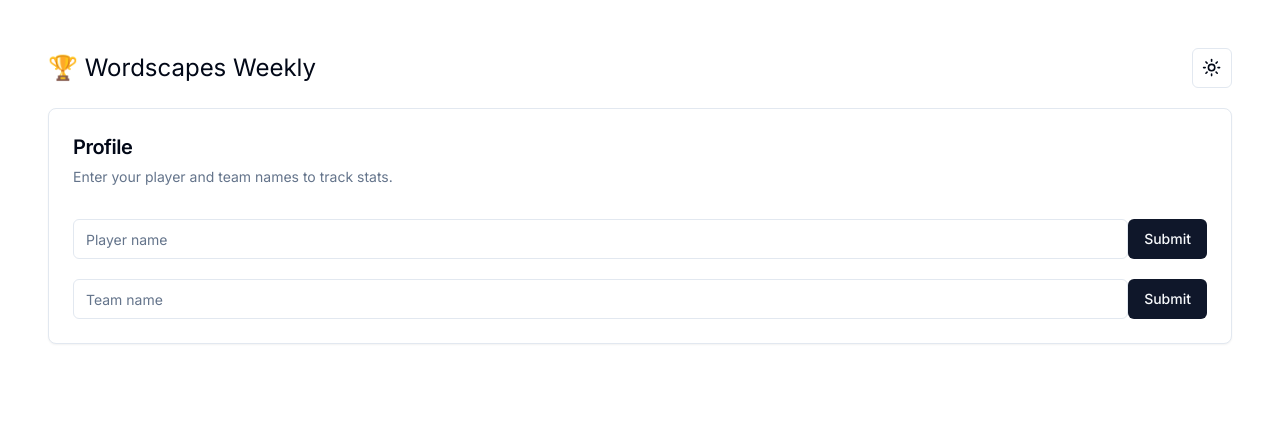
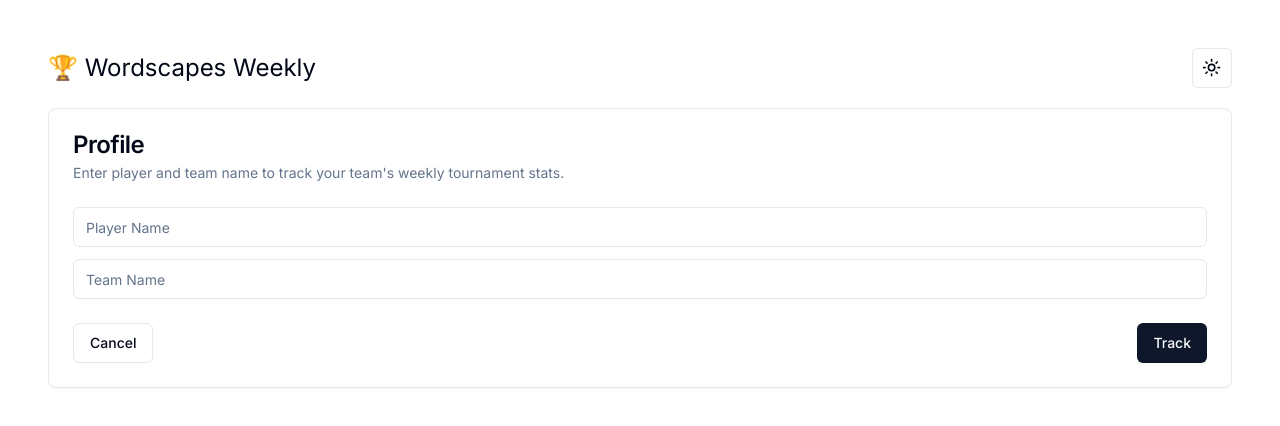
Before and after one commit to brandedcow/werdscapes-weekly, a Next.js app: page / in a window 1280 px wide. Shown: the top 426 px of the page. Built offline with nearby package versions, Linux system fonts and the light colour scheme.

Commit message:
feat: Added state to profile card input

```diff
--- a/components/shared/profile-card.tsx
+++ b/components/shared/profile-card.tsx
@@ -1,37 +1,36 @@
-import { Button } from "../ui/button";
-import {
-  Card,
-  CardContent,
-  CardDescription,
-  CardHeader,
-  CardTitle,
-} from "../ui/card";
-import { Input } from "../ui/input";
+"use client";
+
+import useProfileStore from "@/store/useProfileStore";
+import { ProfileForm, profileFormValues } from "./profile-form";
+import { useState } from "react";
+import { ProfileInfo } from "./profile-info";
 
 export function ProfileCard() {
+  const { playerName, teamName, setPlayerName, setTeamName } =
+    useProfileStore();
+  const isTracking = !!playerName && !!teamName;
+  const [isEdit, setIsEdit] = useState<boolean>(!isTracking);
+
+  const handleSubmit = (values: profileFormValues) => {
+    setPlayerName(values.playerName);
+    setTeamName(values.teamName);
+    setIsEdit(false);
+  };
+
   return (
-    <Card>
-      <CardHeader>
-        <CardTitle className="text-xl">Profile</CardTitle>
-        <CardDescription>
-          Enter your player and team names to track stats.
-        </CardDescription>
-      </CardHeader>
-      <CardContent className="flex flex-col gap-y-3">
-        <div className="flex flex-col">
-          <div className="flex mt-2">
-            <Input placeholder="Player name" />
-            <Button>Submit</Button>
-          </div>
-        </div>
-
-        <div className="flex flex-col">
-          <div className="flex mt-2">
-            <Input placeholder="Team name" />
-            <Button>Submit</Button>
-          </div>
-        </div>
-      </CardContent>
-    </Card>
+    <>
+      {isEdit ? (
+        <ProfileForm
+          onSubmit={handleSubmit}
+          onCancel={() => setIsEdit(false)}
+        />
+      ) : (
+        <ProfileInfo
+          playerName={playerName}
+          teamName={teamName}
+          onEdit={() => setIsEdit(true)}
+        />
+      )}
+    </>
   );
 }
--- /dev/null
+++ b/components/shared/profile-form.tsx
@@ -0,0 +1,85 @@
+import useProfileStore from "@/store/useProfileStore";
+import { zodResolver } from "@hookform/resolvers/zod";
+import { useForm } from "react-hook-form";
+import { z } from "zod";
+import { Form, FormControl, FormField } from "../ui/form";
+import { Input } from "../ui/input";
+import { Button } from "../ui/button";
+import {
+  Card,
+  CardContent,
+  CardDescription,
+  CardHeader,
+  CardTitle,
+} from "../ui/card";
+
+const profileFormSchema = z.object({
+  playerName: z.string().min(1),
+  teamName: z.string().min(1),
+});
+
+export type profileFormValues = z.infer<typeof profileFormSchema>;
+
+interface ProfileFormProps {
+  onSubmit: (values: profileFormValues) => void;
+  onCancel: () => void;
+}
+
+export function ProfileForm({ onSubmit, onCancel }: ProfileFormProps) {
+  const { playerName, teamName } = useProfileStore();
+
+  const form = useForm<profileFormValues>({
+    resolver: zodResolver(profileFormSchema),
+    defaultValues: {
+      playerName: playerName ?? "",
+      teamName: teamName ?? "",
+    },
+  });
+
+  const formDescription =
+    "Enter player and team name to track your team's weekly tournament stats.";
+
+  return (
+    <Card>
+      <CardHeader>
+        <CardTitle>Profile</CardTitle>
+        <CardDescription>{formDescription}</CardDescription>
+      </CardHeader>
+      <CardContent>
+        <Form {...form}>
+          <form
+            onSubmit={form.handleSubmit(onSubmit)}
+            className="flex flex-col gap-y-6"
+          >
+            <div className="flex flex-col gap-y-3">
+              <FormField
+                control={form.control}
+                name="playerName"
+                render={({ field }) => (
+                  <FormControl>
+                    <Input placeholder="Player Name" {...field} />
+                  </FormControl>
+                )}
+              />
+              <FormField
+                control={form.control}
+                name="teamName"
+                render={({ field }) => (
+                  <FormControl>
+                    <Input placeholder="Team Name" {...field} />
+                  </FormControl>
+                )}
+              />
+            </div>
+            <div className="flex justify-between">
+              <Button variant="outline" onClick={() => onCancel()}>
+                Cancel
+              </Button>
+              <Button type="submit">Track</Button>
+            </div>
+          </form>
+        </Form>
+      </CardContent>
+    </Card>
+  );
+}
--- /dev/null
+++ b/components/shared/profile-info.tsx
@@ -0,0 +1,29 @@
+import { Edit } from "lucide-react";
+import { Button } from "../ui/button";
+import { Card, CardDescription, CardHeader, CardTitle } from "../ui/card";
+
+interface ProfileInfoProps {
+  playerName: string;
+  teamName: string;
+  onEdit: () => void;
+}
+
+export const ProfileInfo = ({
+  playerName,
+  teamName,
+  onEdit,
+}: ProfileInfoProps) => {
+  return (
+    <Card>
+      <CardHeader className="flex flex-row justify-between items-end">
+        <div className="flex flex-col">
+          <CardTitle>{playerName}</CardTitle>
+          <CardDescription>⛨ {teamName}</CardDescription>
+        </div>
+        <Button variant="outline" size="icon" onClick={() => onEdit()}>
+          <Edit />
+        </Button>
+      </CardHeader>
+    </Card>
+  );
+};
--- /dev/null
+++ b/components/ui/form.tsx
@@ -0,0 +1,176 @@
+import * as React from "react"
+import * as LabelPrimitive from "@radix-ui/react-label"
+import { Slot } from "@radix-ui/react-slot"
+import {
+  Controller,
+  ControllerProps,
+  FieldPath,
+  FieldValues,
+  FormProvider,
+  useFormContext,
+} from "react-hook-form"
+
+import { cn } from "@/lib/utils"
+import { Label } from "@/components/ui/label"
+
+const Form = FormProvider
+
+type FormFieldContextValue<
+  TFieldValues extends FieldValues = FieldValues,
+  TName extends FieldPath<TFieldValues> = FieldPath<TFieldValues>
+> = {
+  name: TName
+}
+
+const FormFieldContext = React.createContext<FormFieldContextValue>(
+  {} as FormFieldContextValue
+)
+
+const FormField = <
+  TFieldValues extends FieldValues = FieldValues,
+  TName extends FieldPath<TFieldValues> = FieldPath<TFieldValues>
+>({
+  ...props
+}: ControllerProps<TFieldValues, TName>) => {
+  return (
+    <FormFieldContext.Provider value={{ name: props.name }}>
+      <Controller {...props} />
+    </FormFieldContext.Provider>
+  )
+}
+
+const useFormField = () => {
+  const fieldContext = React.useContext(FormFieldContext)
+  const itemContext = React.useContext(FormItemContext)
+  const { getFieldState, formState } = useFormContext()
+
+  const fieldState = getFieldState(fieldContext.name, formState)
+
+  if (!fieldContext) {
+    throw new Error("useFormField should be used within <FormField>")
+  }
+
+  const { id } = itemContext
+
+  return {
+    id,
+    name: fieldContext.name,
+    formItemId: `${id}-form-item`,
+    formDescriptionId: `${id}-form-item-description`,
+    formMessageId: `${id}-form-item-message`,
+    ...fieldState,
+  }
+}
+
+type FormItemContextValue = {
+  id: string
+}
+
+const FormItemContext = React.createContext<FormItemContextValue>(
+  {} as FormItemContextValue
+)
+
+const FormItem = React.forwardRef<
+  HTMLDivElement,
+  React.HTMLAttributes<HTMLDivElement>
+>(({ className, ...props }, ref) => {
+  const id = React.useId()
+
+  return (
+    <FormItemContext.Provider value={{ id }}>
+      <div ref={ref} className={cn("space-y-2", className)} {...props} />
+    </FormItemContext.Provider>
+  )
+})
+FormItem.displayName = "FormItem"
+
+const FormLabel = React.forwardRef<
+  React.ElementRef<typeof LabelPrimitive.Root>,
+  React.ComponentPropsWithoutRef<typeof LabelPrimitive.Root>
+>(({ className, ...props }, ref) => {
+  const { error, formItemId } = useFormField()
+
+  return (
+    <Label
+      ref={ref}
+      className={cn(error && "text-destructive", className)}
+      htmlFor={formItemId}
+      {...props}
+    />
+  )
+})
+FormLabel.displayName = "FormLabel"
+
+const FormControl = React.forwardRef<
+  React.ElementRef<typeof Slot>,
+  React.ComponentPropsWithoutRef<typeof Slot>
+>(({ ...props }, ref) => {
+  const { error, formItemId, formDescriptionId, formMessageId } = useFormField()
+
+  return (
+    <Slot
+      ref={ref}
+      id={formItemId}
+      aria-describedby={
+        !error
+          ? `${formDescriptionId}`
+          : `${formDescriptionId} ${formMessageId}`
+      }
+      aria-invalid={!!error}
+      {...props}
+    />
+  )
+})
+FormControl.displayName = "FormControl"
+
+const FormDescription = React.forwardRef<
+  HTMLParagraphElement,
+  React.HTMLAttributes<HTMLParagraphElement>
+>(({ className, ...props }, ref) => {
+  const { formDescriptionId } = useFormField()
+
+  return (
+    <p
+      ref={ref}
+      id={formDescriptionId}
+      className={cn("text-sm text-muted-foreground", className)}
+      {...props}
+    />
+  )
+})
+FormDescription.displayName = "FormDescription"
+
+const FormMessage = React.forwardRef<
+  HTMLParagraphElement,
+  React.HTMLAttributes<HTMLParagraphElement>
+>(({ className, children, ...props }, ref) => {
+  const { error, formMessageId } = useFormField()
+  const body = error ? String(error?.message) : children
+
+  if (!body) {
+    return null
+  }
+
+  return (
+    <p
+      ref={ref}
+      id={formMessageId}
+      className={cn("text-sm font-medium text-destructive", className)}
+      {...props}
+    >
+      {body}
+    </p>
+  )
+})
+FormMessage.displayName = "FormMessage"
+
+export {
+  useFormField,
+  Form,
+  FormItem,
+  FormLabel,
+  FormControl,
+  FormDescription,
+  FormMessage,
+  FormField,
+}
--- /dev/null
+++ b/components/ui/label.tsx
@@ -0,0 +1,26 @@
+"use client"
+
+import * as React from "react"
+import * as LabelPrimitive from "@radix-ui/react-label"
+import { cva, type VariantProps } from "class-variance-authority"
+
+import { cn } from "@/lib/utils"
+
+const labelVariants = cva(
+  "text-sm font-medium leading-none peer-disabled:cursor-not-allowed peer-disabled:opacity-70"
+)
+
+const Label = React.forwardRef<
+  React.ElementRef<typeof LabelPrimitive.Root>,
+  React.ComponentPropsWithoutRef<typeof LabelPrimitive.Root> &
+    VariantProps<typeof labelVariants>
+>(({ className, ...props }, ref) => (
+  <LabelPrimitive.Root
+    ref={ref}
+    className={cn(labelVariants(), className)}
+    {...props}
+  />
+))
+Label.displayName = LabelPrimitive.Root.displayName
+
+export { Label }
--- /dev/null
+++ b/store/useProfileStore.tsx
@@ -0,0 +1,19 @@
+import { create } from "zustand";
+
+export type ProfileState = {
+  playerName: string;
+  teamName: string;
+  setPlayerName: (input: string) => void;
+  setTeamName: (input: string) => void;
+};
+
+const useProfileStore = create<ProfileState>((set) => ({
+  playerName: "",
+  teamName: "",
+  setPlayerName: (input: string) =>
+    set((state) => ({ ...state, playerName: input })),
+  setTeamName: (input: string) =>
+    set((state) => ({ ...state, teamName: input })),
+}));
+
+export default useProfileStore;
```
Also changed, not shown: package.json (+6 -1 lines), components/shared/team-history-card.tsx (added), 1 other file (tests, documents, lock files or other folders).
